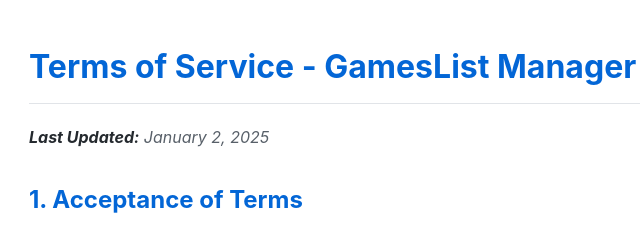
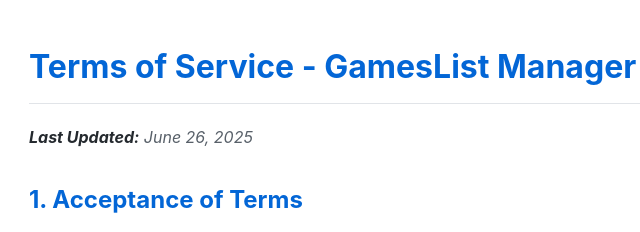
Before and after one commit to DrNefarius/GameTracker, a plain HTML site: page docs/TERMS_OF_SERVICE.html in a window 1280 px wide. Shown: the top 232 px of the page, 211-851 px from the left. Drawn offline with Linux system fonts and the light colour scheme.

Commit message:
adjusted erroneous dates

```diff
--- a/docs/TERMS_OF_SERVICE.html
+++ b/docs/TERMS_OF_SERVICE.html
@@ -58,7 +58,7 @@
 <body>
     <h1>Terms of Service - GamesList Manager</h1>
 
-    <p class="last-updated"><strong>Last Updated:</strong> January 2, 2025</p>
+    <p class="last-updated"><strong>Last Updated:</strong> June 26, 2025</p>
 
     <h2>1. Acceptance of Terms</h2>
     <p>By using GamesList Manager (also known as "Game Tracker"), you agree to be bound by these Terms of Service. If you do not agree to these terms, please do not use this application.</p>
```
Also changed, not shown: docs/PRIVACY_POLICY.html (+1 -1 lines).
